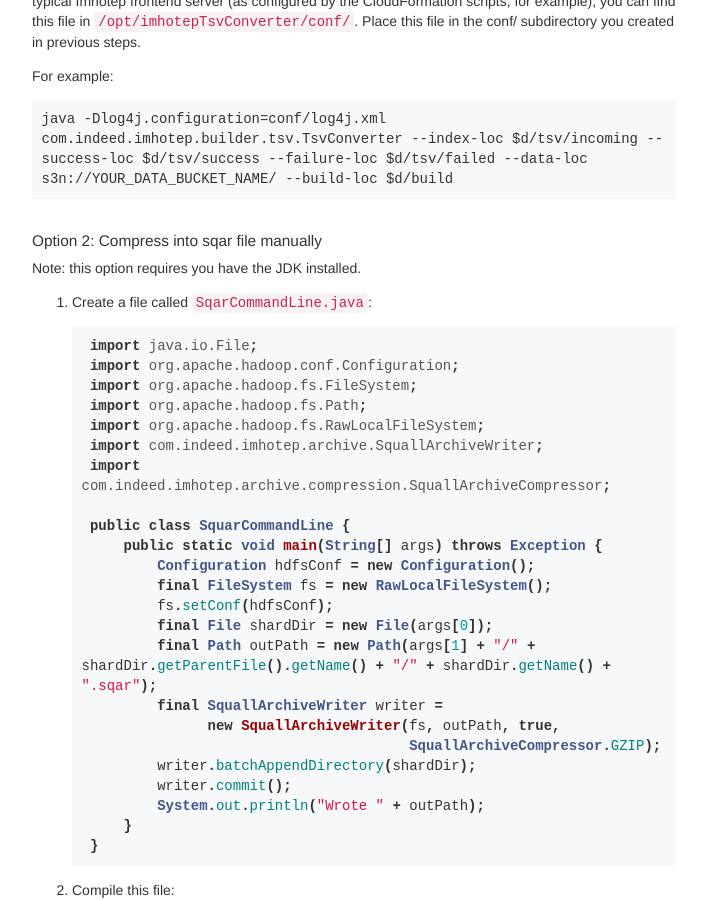
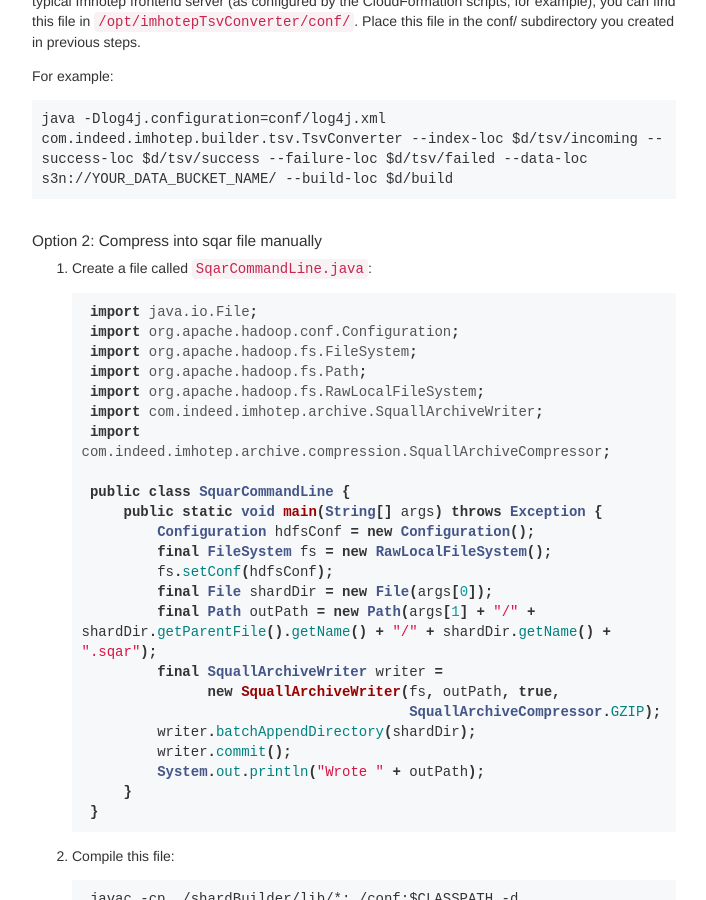
Before and after one commit to indeedeng-alpha/imhotep-docs, a Jekyll site: the page built from docs/tsv/index.md, in a window 1280 px wide and 900 px high, scrolled down 2380 px. Shown: the whole window, without its empty margins (38-744 px from the left). Built offline with Jekyll 4.4.1, drawn with Linux system fonts in a browser that asks for light colours; nearby versions of some CDN libraries.

Commit message:
remove unnecessary note

````diff
--- a/docs/tsv/index.md
+++ b/docs/tsv/index.md
@@ -104,8 +104,6 @@ For example:
 
 ### Option 2: Compress into sqar file manually
 
-Note: this option requires you have the JDK installed.
-
 1. Create a file called `SqarCommandLine.java`:
 
     ```java
````
